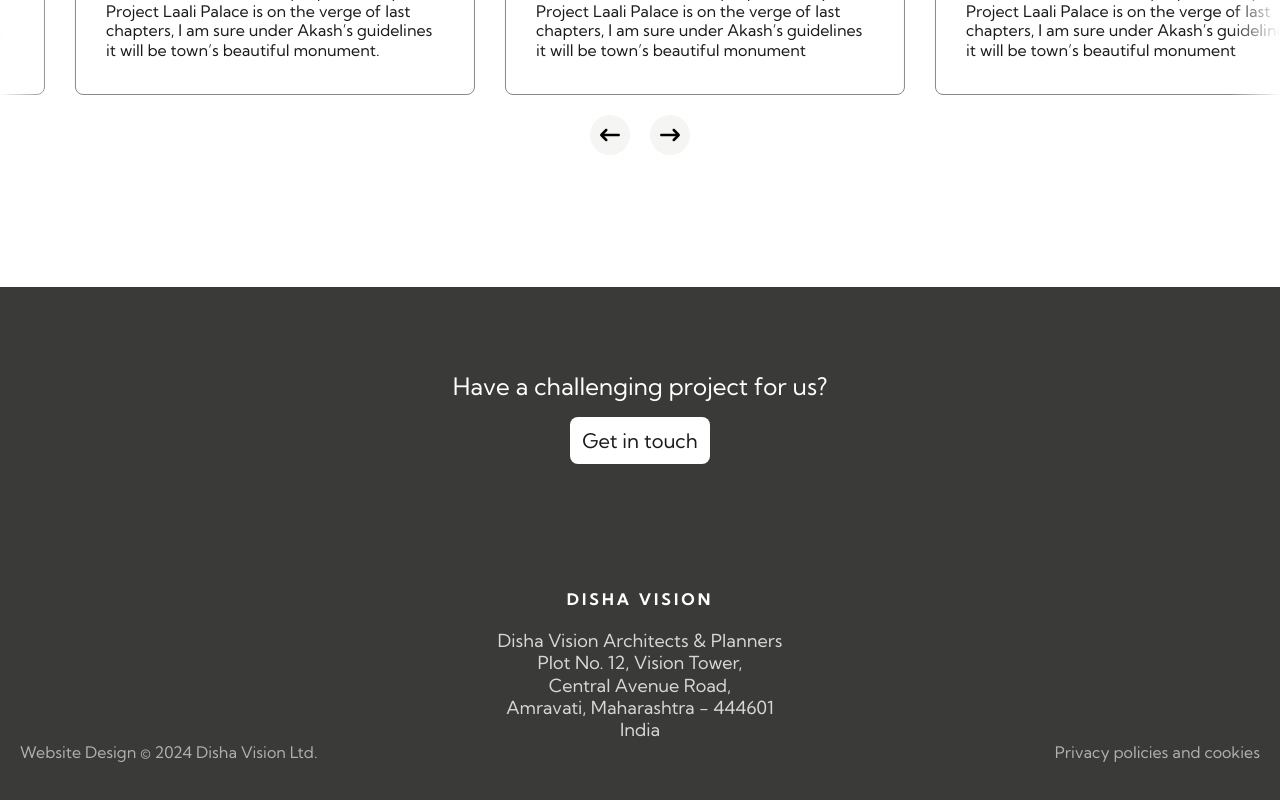
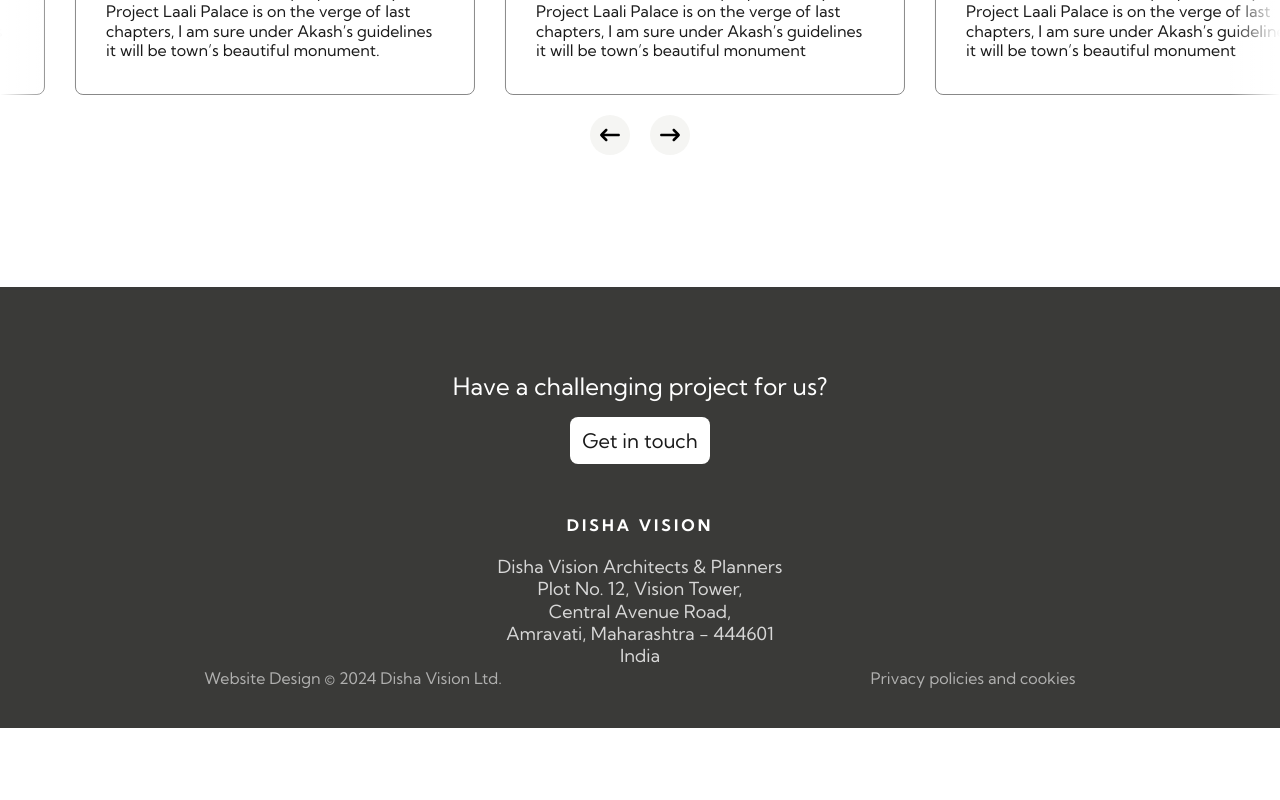
Before and after one commit to JBH105/Disha-Vision-Website, a React (Create React App) app: page / in a window 1280 px wide. Shown: the part 4718-5518 px from the top of the page. After the commit the page ends 5446 px from the top, so only its background shows below. Built offline with nearby package versions, Linux system fonts and the light colour scheme; a web font is replaced by a local one.

Commit message:
Footer Page Responsive

```diff
--- a/src/styles/footer.css
+++ b/src/styles/footer.css
@@ -27,13 +27,16 @@
     padding: 11px 12px;
 }
 
+.footer-contact {
+    margin-top: 50px;
+}
+
 .footer-contact h2 {
     font-family: 'Kumbh Sans';
     color: #FFFFFF;
     font-size: 16px;
     font-weight: 900;
     line-height: 22.32px;
-    margin-top: 10%;
     align-items: center;
     letter-spacing: 3px;
     margin-bottom: 20px;
@@ -51,19 +54,20 @@
 
 .footer-web {
     display: flex;
-    justify-content: space-between;
     align-items: center;
+    justify-content: space-around;
 }
 
 .footer-p p {
     color: #FFFFFF99;
     font-size: 16px;
     font-weight: 400;
+    display: flex;
     font-family: 'Kumbh Sans';
 }
 
 
-@media (max-width: 360px) {
+@media (max-width: 425px) and (min-width:320px) {
     .footer-container {
         padding: 20px 10px;
     }
@@ -104,3 +108,11 @@
         font-size: 14px;
     }
 }
+
+@media (min-width: 768px) and (max-width:1024px) {
+
+    .footer-web {
+      justify-content: space-between;
+       margin-top: 20px;
+    }
+}
--- a/src/styles/home.css
+++ b/src/styles/home.css
@@ -703,12 +703,10 @@
         height: auto;
         padding: 5px;
         border-radius: 8px;
-        opacity: 0px;
     }
 
     .container {
         height: auto;
-        opacity: 0px;
         flex-direction: column;
         margin-left: 20px;
     }
```
